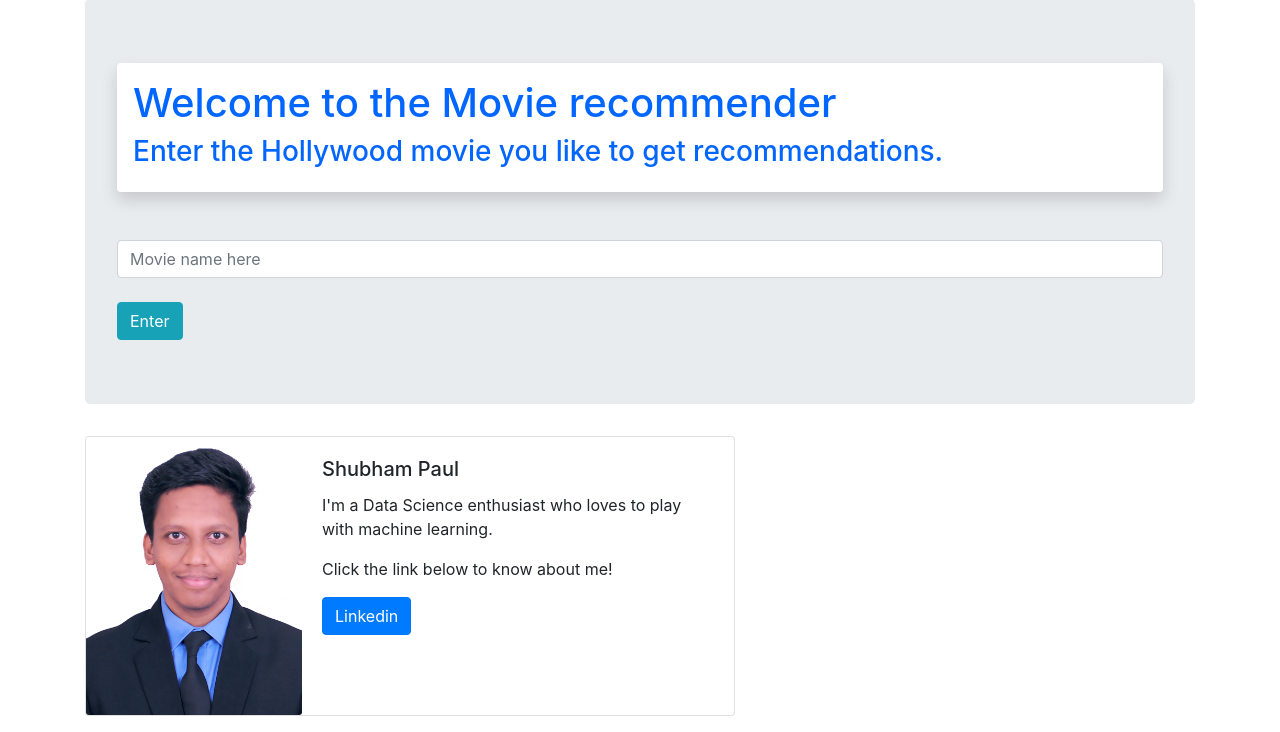
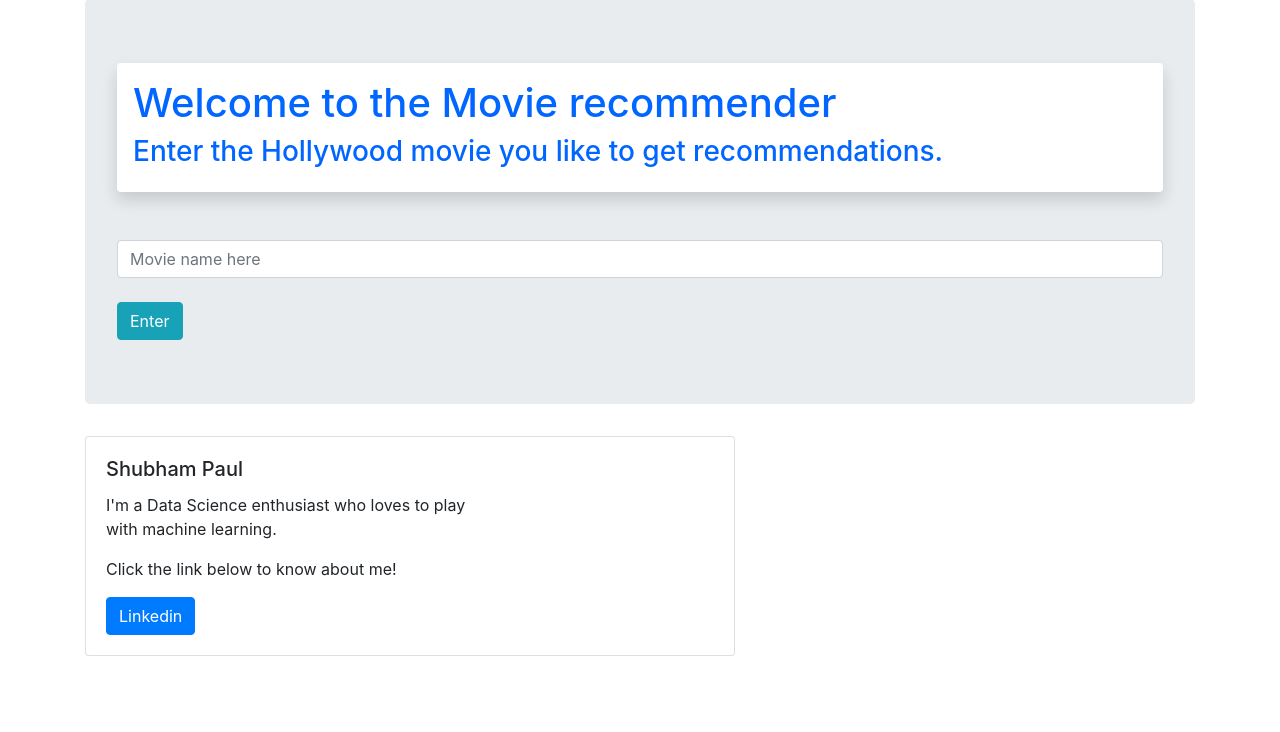
Before and after one commit to Paul2704/moviepred, a Flask app: page / in a window 1280 px wide. Shown: the part 75-807 px from the top of the page. After the commit the page ends 731 px from the top, so only its background shows below. Run offline with Flask 2, Linux system fonts and the light colour scheme; some libraries are stand-ins or nearby versions.

Commit message:
Add files via upload

```diff
--- a/templates/base.html
+++ b/templates/base.html
@@ -22,9 +22,6 @@
 
     <div class="card mb-3" style="max-width: 650px;">
       <div class="row no-gutters">
-        <div class="col-md-4">
-          <img src="/static/profile.jpg" class="card-img" alt="...">
-        </div>
         <div class="col-md-8">
           <div class="card-body">
             <h5 class="card-title">Shubham Paul</h5>
```
